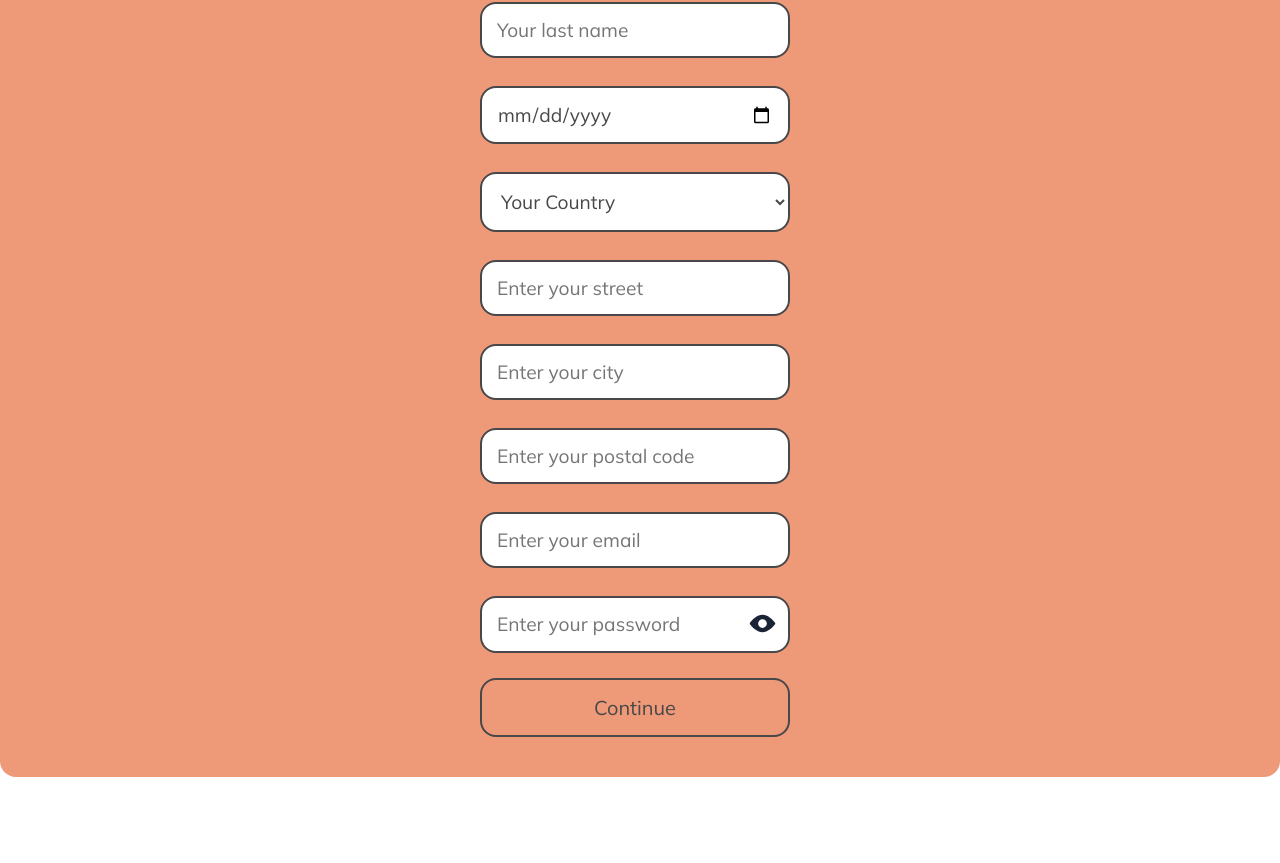
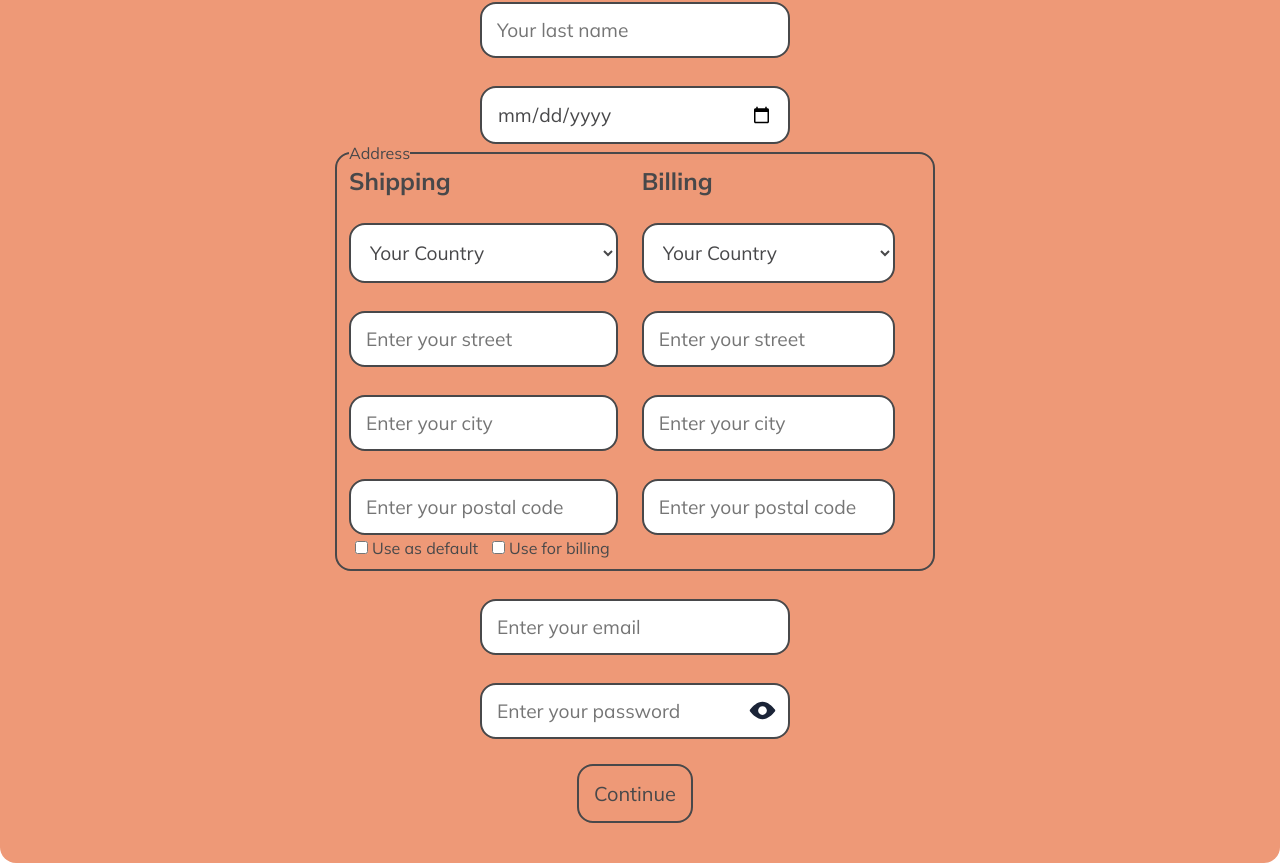
Before and after one commit to akatimer/eCommerceApplication, a React (Vite) app: page /reg in a window 1280 px wide. Shown: the part 611-1474 px from the top of the page. Before the commit the page ends 1388 px from the top, so only its background shows below. Built offline with nearby package versions, Linux system fonts and the light colour scheme.

Commit message:
feat: add billing address

```diff
--- a/src/components/LogIn/LogIn.css
+++ b/src/components/LogIn/LogIn.css
@@ -20,6 +20,7 @@
 .auth-form {
   max-width: 350px;
   display: flex;
+  align-items: center;
   flex-direction: column;
   padding: 20px;
 }
--- a/src/components/Registration/Registration.css
+++ b/src/components/Registration/Registration.css
@@ -1,3 +1,23 @@
 .form-reg {
   background: #ee9977;
 }
+
+.address {
+  display: flex;
+  gap: 24px;
+  width: 600px !important;
+  color: #48484a;
+  border: solid 2px #48484a;
+  border-radius: 16px;
+}
+
+.checkbox-wrapper {
+  display: flex;
+}
+
+@media (max-width: 667px) {
+  .address {
+    flex-direction: column;
+    width: 340px !important;
+  }
+}
--- a/src/components/Registration/Registration.tsx
+++ b/src/components/Registration/Registration.tsx
@@ -10,6 +10,7 @@ import StreetInput from '../StreetInput/StreetImput';
 import CityInput from '../CityInput/CityInput';
 import CountrySelect from '../CountrySelect/CountrySelect';
 import PostalCodeInput from '../PostalCodeInput/PostalCodeInput';
+import Checkbox from '../Сheckbox/CheckBox';
 
 const Registration: React.FC = () => {
   return (
@@ -20,10 +21,27 @@ const Registration: React.FC = () => {
           <NameInput />
           <LastNameInput />
           <DateInput />
-          <CountrySelect />
-          <StreetInput />
-          <CityInput />
-          <PostalCodeInput />
+          <fieldset className="address">
+            <legend>Address</legend>
+            <div className="shipp-wrapper">
+              <h2>Shipping</h2>
+              <CountrySelect />
+              <StreetInput />
+              <CityInput />
+              <PostalCodeInput />
+              <div className="checkbox-wrapper">
+                <Checkbox onChange={(): void => {}} label="Use as default" />
+                <Checkbox onChange={(): void => {}} label="Use for billing" />
+              </div>
+            </div>
+            <div className="bill-wrapper">
+              <h2>Billing</h2>
+              <CountrySelect />
+              <StreetInput />
+              <CityInput />
+              <PostalCodeInput />
+            </div>
+          </fieldset>
           <EmailInput />
           <PasswordInput />
           <Button
--- /dev/null
+++ b/src/components/Сheckbox/CheckBox.css
@@ -0,0 +1,9 @@
+.checkbox {
+  display: flex;
+  align-items: center;
+  margin: 4px 8px 2px 6px;
+}
+
+.checkbox input[type='checkbox'] {
+  margin-right: 4px;
+}
--- /dev/null
+++ b/src/components/Сheckbox/CheckBox.tsx
@@ -0,0 +1,25 @@
+import './CheckBox.css';
+import React, { useState } from 'react';
+
+interface CheckboxProps {
+  onChange: (checked: boolean) => void;
+  label: string;
+}
+
+const Checkbox: React.FC<CheckboxProps> = ({ onChange, label }) => {
+  const [checked, setChecked] = useState(false);
+
+  const toggle = (): void => {
+    setChecked((prev) => !prev);
+    onChange(!checked);
+  };
+
+  return (
+    <label className="checkbox">
+      <input type="checkbox" checked={checked} onChange={toggle} />
+      {label}
+    </label>
+  );
+};
+
+export default Checkbox;
```
